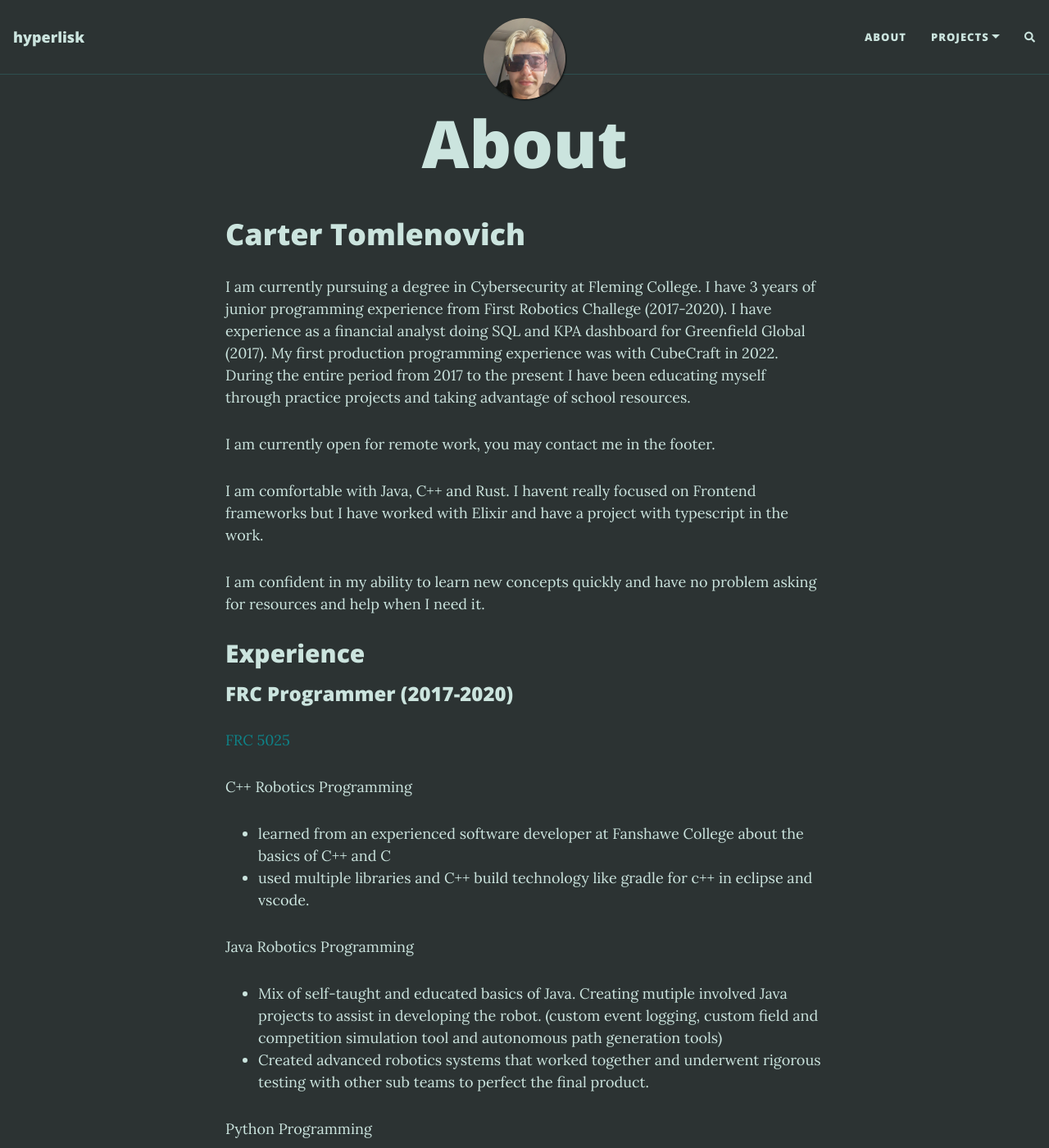
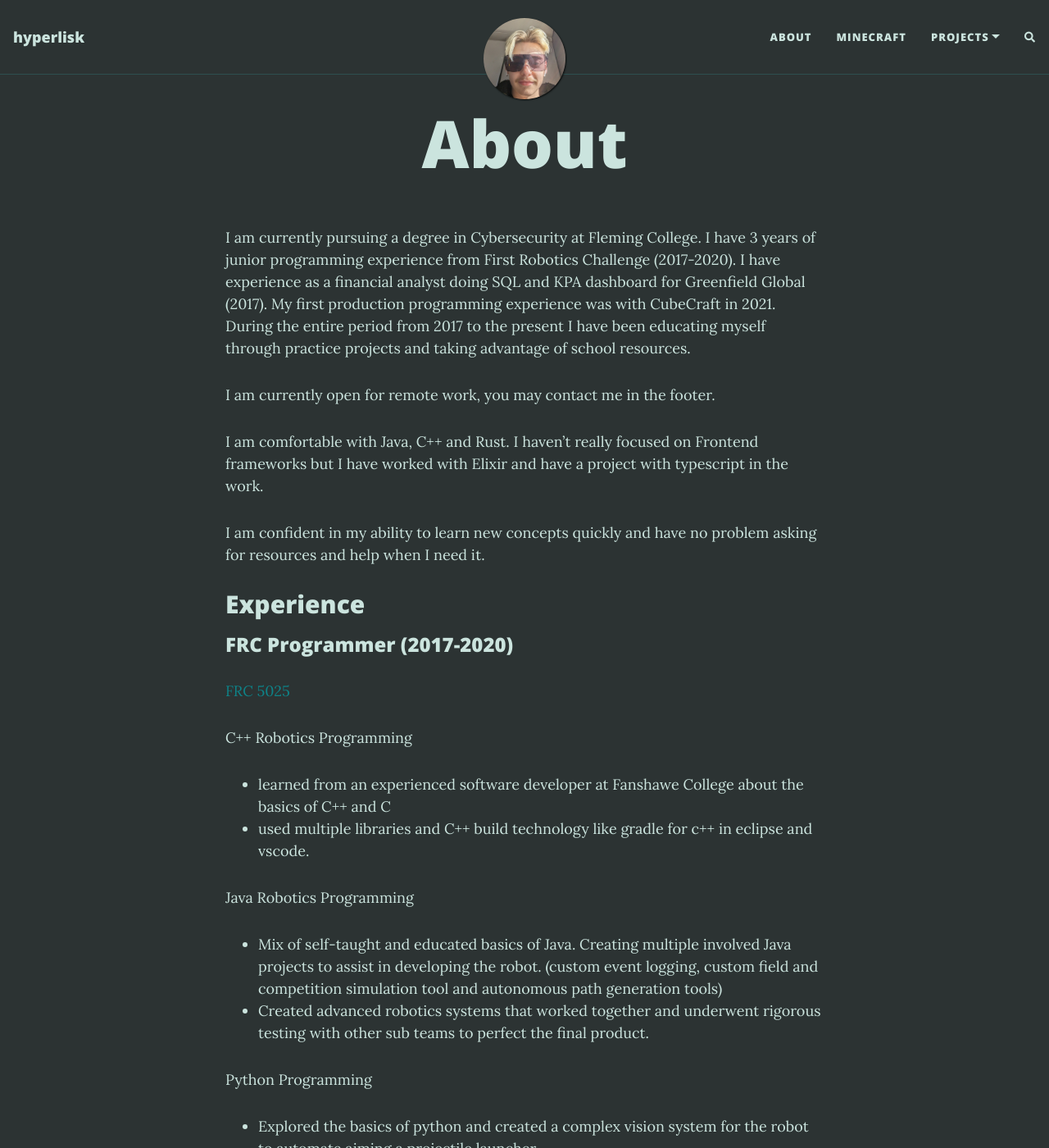
Before and after one commit to hyperliskdev/hyperliskdev.github.io, a Jekyll site: the page built from about.md, in a window 1280 px wide and 1400 px high. Shown: the whole window at 82% size. Built offline with Jekyll 4.4.1, drawn with Linux system fonts in a browser that asks for light colours; nearby versions of some CDN libraries; comment, search, counter and statistics services are not loaded; some of the changed text lies outside the part shown.

Commit message:
added minecraft tab and removed uaexon

```diff
--- a/_config.yml
+++ b/_config.yml
@@ -21,9 +21,9 @@
 
 navbar-links:
   About: "about"
+  Minecraft: "minecraft"
   Projects:
     - warehouse: https://github.com/hyperliskdev/warehouse
-    - uaexon: https://github.com/hyperliskdev/uaexon
     - sweet: https://github.com/hyperliskdev/sweet
     - FaVNET: https://github.com/hyperliskdev/FaVNET
 
--- a/about.md
+++ b/about.md
@@ -4,16 +4,13 @@
 permalink: /about/
 ---
 
-# Carter Tomlenovich
-
-I am currently pursuing a degree in Cybersecurity at Fleming College. I have 3 years of junior programming experience from First Robotics Challege (2017-2020). I have experience as a financial analyst doing SQL and KPA dashboard for Greenfield Global (2017). My first production programming experience was with CubeCraft in 2022. During the entire period from 2017 to the present I have been educating myself through practice projects and taking advantage of school resources.
+I am currently pursuing a degree in Cybersecurity at Fleming College. I have 3 years of junior programming experience from First Robotics Challenge (2017-2020). I have experience as a financial analyst doing SQL and KPA dashboard for Greenfield Global (2017). My first production programming experience was with CubeCraft in 2021. During the entire period from 2017 to the present I have been educating myself through practice projects and taking advantage of school resources.
 
 I am currently open for remote work, you may contact me in the footer.
 
-I am comfortable with Java, C++ and Rust. I havent really focused on Frontend frameworks but I have worked with Elixir and have a project with typescript in the work.
+I am comfortable with Java, C++ and Rust. I haven't really focused on Frontend frameworks but I have worked with Elixir and have a project with typescript in the work.
 
 I am confident in my ability to learn new concepts quickly and have no problem asking for resources and help when I need it.
-
 
 ## Experience
 
@@ -22,31 +19,33 @@
 [FRC 5025](https://github.com/orgs/frc5024/repositories?page=2)
 
 C++ Robotics Programming
+
 - learned from an experienced software developer at Fanshawe College about the basics of C++ and C
 - used multiple libraries and C++ build technology like gradle for c++ in eclipse and vscode.
 
 Java Robotics Programming
-- Mix of self-taught and educated basics of Java. Creating mutiple involved Java projects to assist in developing the robot. (custom event logging, custom field and competition simulation tool and autonomous path generation tools)
+
+- Mix of self-taught and educated basics of Java. Creating multiple involved Java projects to assist in developing the robot. (custom event logging, custom field and competition simulation tool and autonomous path generation tools)
 - Created advanced robotics systems that worked together and underwent rigorous testing with other sub teams to perfect the final product.
 
 Python Programming
+
 - Explored the basics of python and created a complex vision system for the robot to automate aiming a projectile launcher.
 - Other autonomous actions were simplified for the driver using python.
 
-
 ### Greenfield Ethanol (2017)
 
+QlikView Developer
 
-QlikView Developer
 - Underwent QlikView certified training to understand the QlikView systems and its query/programming language.
-- Customized existing and created new qlikview KPAs for the production and sales teams.
+- Customized existing and created new QlikView KPAs for the production and sales teams.
 - Edited undocumented proprietary query language.
-- Combined existing data in qlikview with a custom data source.
-
+- Combined existing data in QlikView with a custom data source.
 
 ### CubeCraft (2021)
 
 Platform Engineer
-- Went through inboarding and setup a Java production enviroment.
+
+- Went through onboarding and setup a Java production environment.
 - Used Java libraries like Quarkus and GraphQL
-- Participated in weekly meetings and standups.
+- Participated in weekly meetings and stand-ups.
```
Also changed, not shown: _drafts/2024-06-07-pp-p2.md (added, +7 -0 lines), _posts/2023-05-21-pp-p1.md (renamed from _posts/2023-05-21-pp-p1.markdown, +1 -1 lines), index.md (+1 -1 lines), minecraft.md (added, +5 -0 lines), assets/img/ooxml.png (added).
